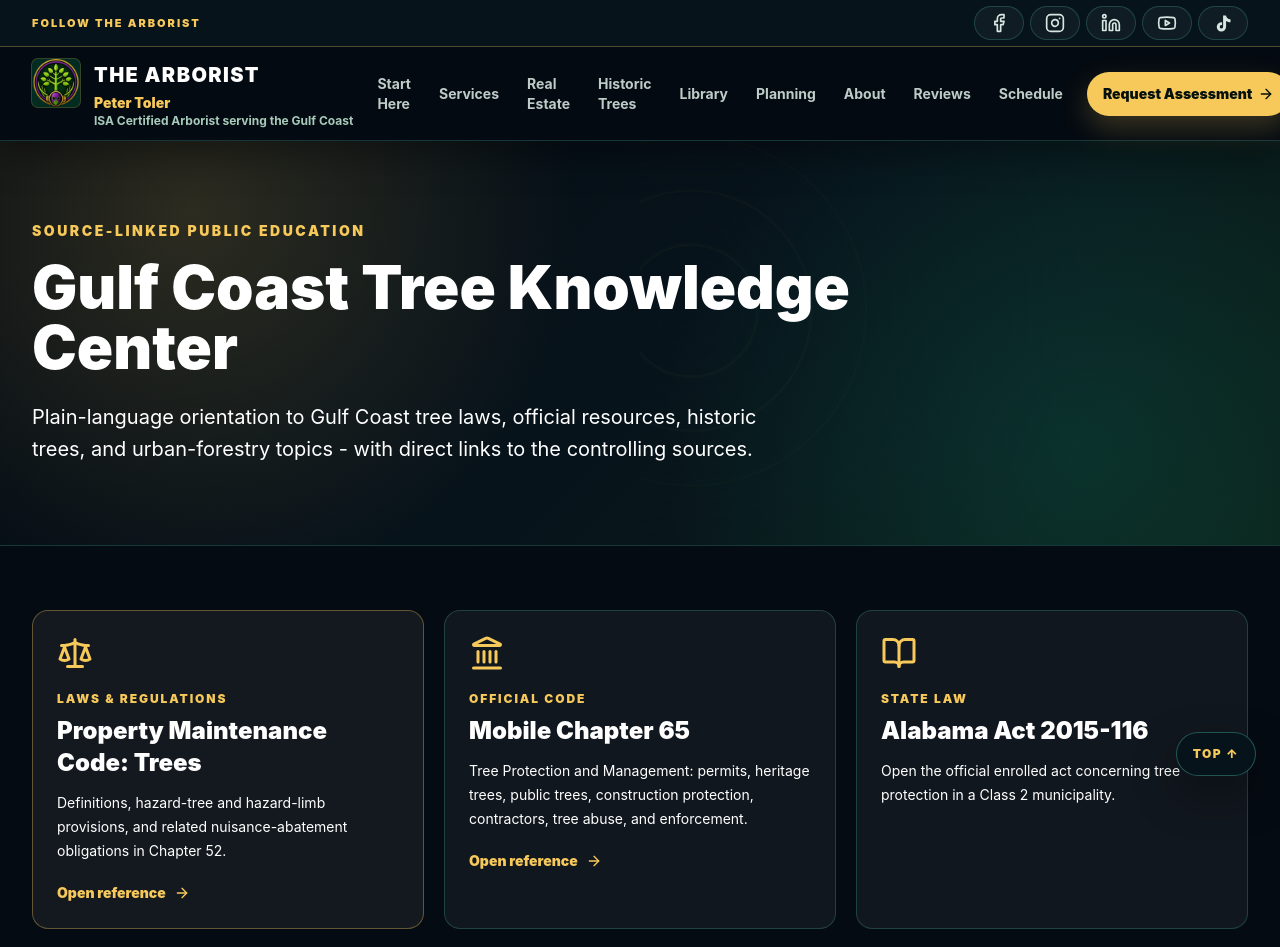
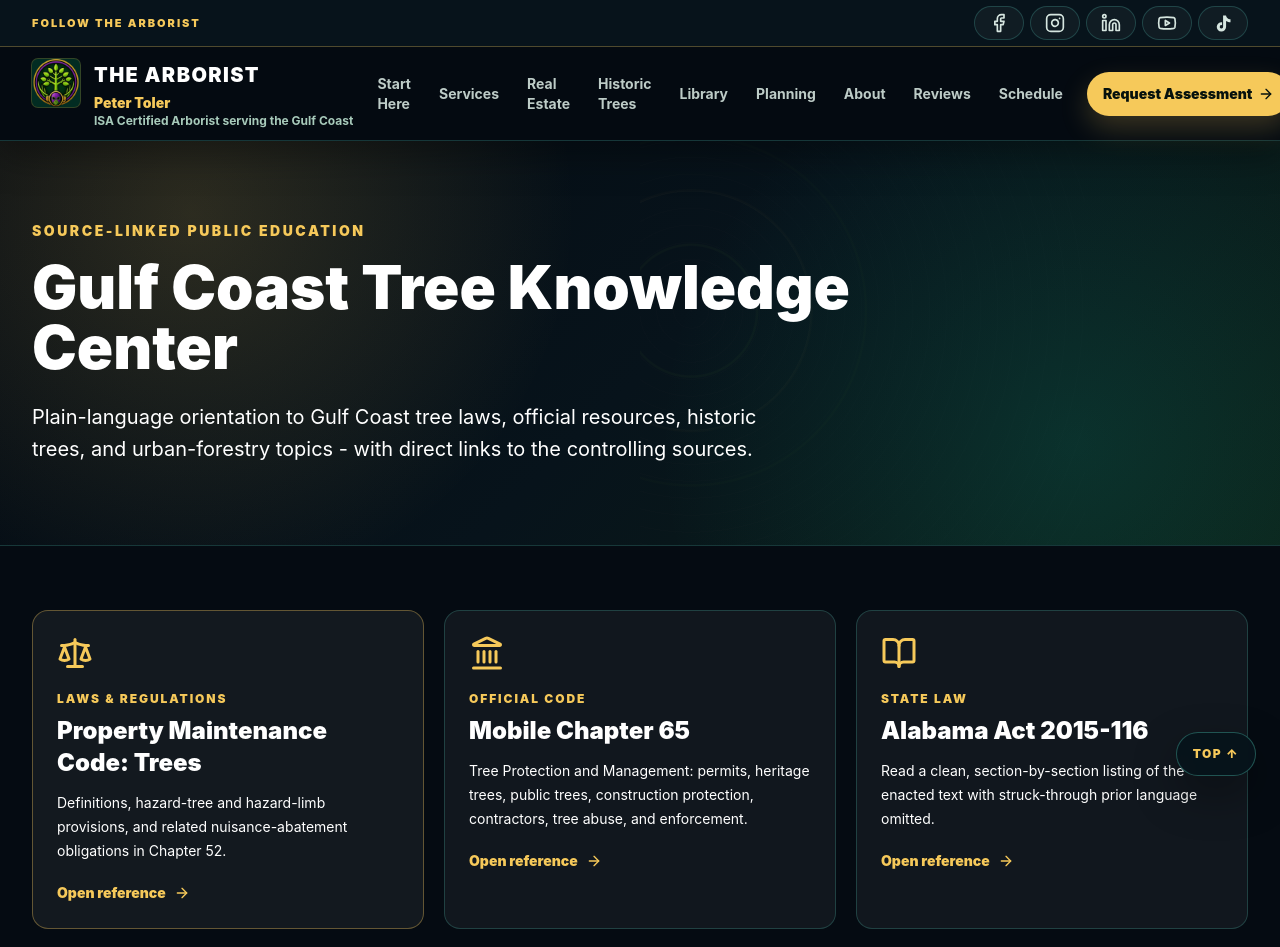
Before and after one commit to TheCryptoArborist/tree251, a Next.js app: page /knowledge-center in a window 1280 px wide. Shown: the top 947 px of the page. Built offline with nearby package versions, Linux system fonts and the light colour scheme.

Commit message:
Link Knowledge Center to clean state act

```diff
--- a/app/knowledge-center/page.tsx
+++ b/app/knowledge-center/page.tsx
@@ -52,12 +52,13 @@ export default function KnowledgeCenterPage() {
               <span className="mt-5 inline-flex items-center gap-2 text-sm font-black text-[#f6c95a]">Open reference <ArrowRight className="size-4 transition group-hover:translate-x-1" aria-hidden="true" /></span>
             </Link>
 
-            <a href="https://alison.legislature.state.al.us/files/pdf/SearchableInstruments/2015RS/Acts/2015-116.pdf" target="_blank" rel="noreferrer" className="rounded-2xl border border-teal-300/20 bg-white/[0.05] p-6 transition hover:border-teal-300/50 hover:bg-white/[0.08] focus-ring">
+            <Link href="/knowledge-center/laws-regulations/alabama-act-2015-116" className="group rounded-2xl border border-teal-300/20 bg-white/[0.05] p-6 transition hover:border-teal-300/50 hover:bg-white/[0.08] focus-ring">
               <BookOpen className="size-9 text-[#f6c95a]" aria-hidden="true" />
               <p className="mt-5 text-xs font-black uppercase tracking-[0.16em] text-[#f6c95a]">State law</p>
               <h2 className="mt-2 text-2xl font-black">Alabama Act 2015-116</h2>
-              <p className="mt-3 text-sm leading-6 text-emerald-50/78">Open the official enrolled act concerning tree protection in a Class 2 municipality.</p>
-            </a>
+              <p className="mt-3 text-sm leading-6 text-emerald-50/78">Read a clean, section-by-section listing of the enacted text with struck-through prior language omitted.</p>
+              <span className="mt-5 inline-flex items-center gap-2 text-sm font-black text-[#f6c95a]">Open reference <ArrowRight className="size-4 transition group-hover:translate-x-1" aria-hidden="true" /></span>
+            </Link>
 
             <Link href="/knowledge-center/laws-regulations/orange-beach-article-16" className="group rounded-2xl border border-[#f6c95a]/30 bg-white/[0.05] p-6 transition hover:border-[#f6c95a]/65 hover:bg-white/[0.08] focus-ring">
               <TreePine className="size-9 text-[#f6c95a]" aria-hidden="true" />
```
